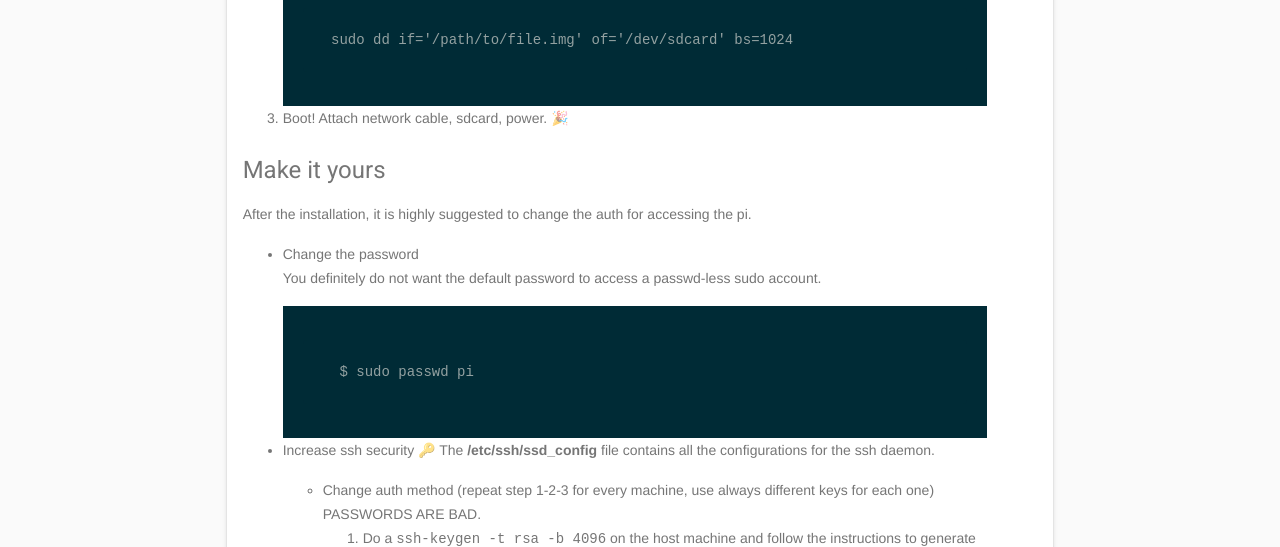
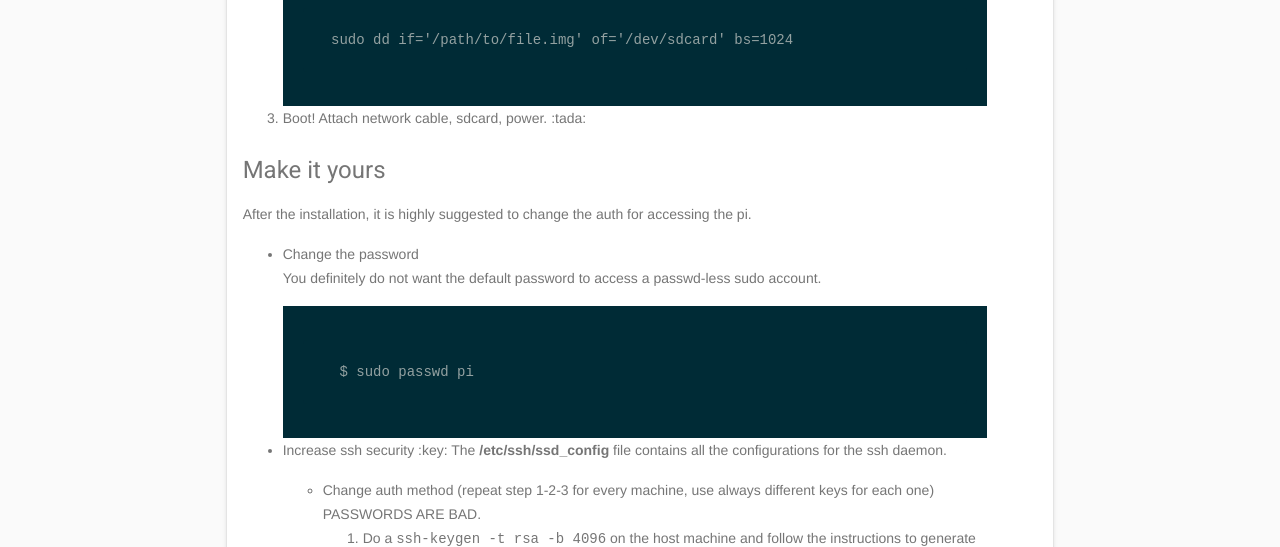
Before and after one commit to mcomisso/mcomisso.github.io, a Jekyll site: the page built from _posts/2016-02-11-BasicRaspiInstall.md, in a window 1280 px wide. Shown: the part 536-1083 px from the top of the page. Built offline with Jekyll 4.4.1, drawn with Linux system fonts in a browser that asks for light colours; nearby versions of some CDN libraries; emoji names are drawn with the system emoji font; comment, search, counter and statistics services are not loaded.

Commit message:
Disabled broken plugins

```diff
--- a/_config.yml
+++ b/_config.yml
@@ -6,8 +6,8 @@
 - jekyll-sitemap
 - jekyll-feed
 - jekyll-paginate
-- jekyll-mentions
-- jemoji
+# jekyll-mentions
+# jemoji
 
 # jekyll-seo-tag
 # jekyll-gist
```
